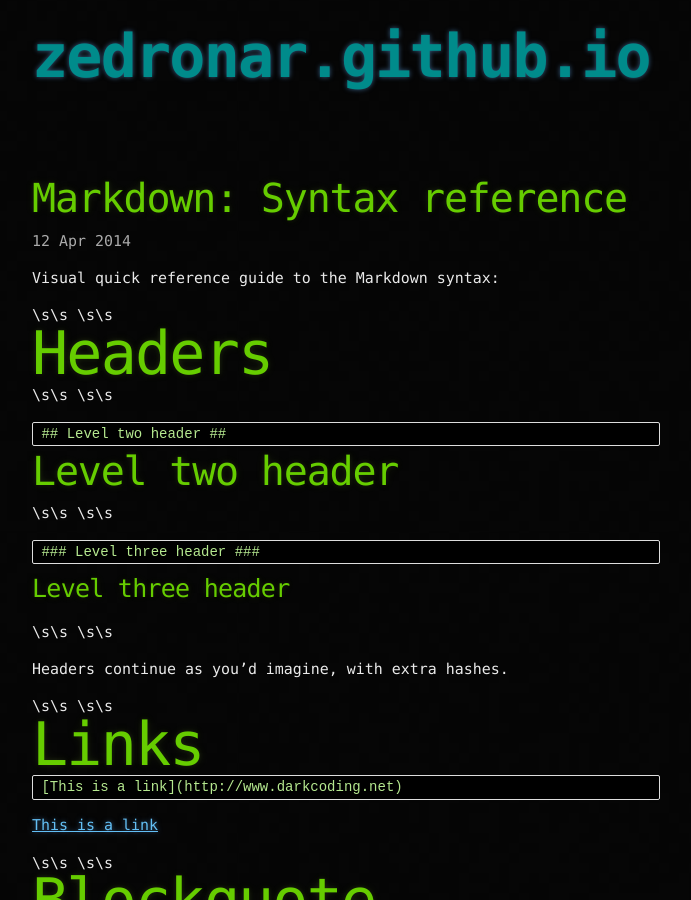
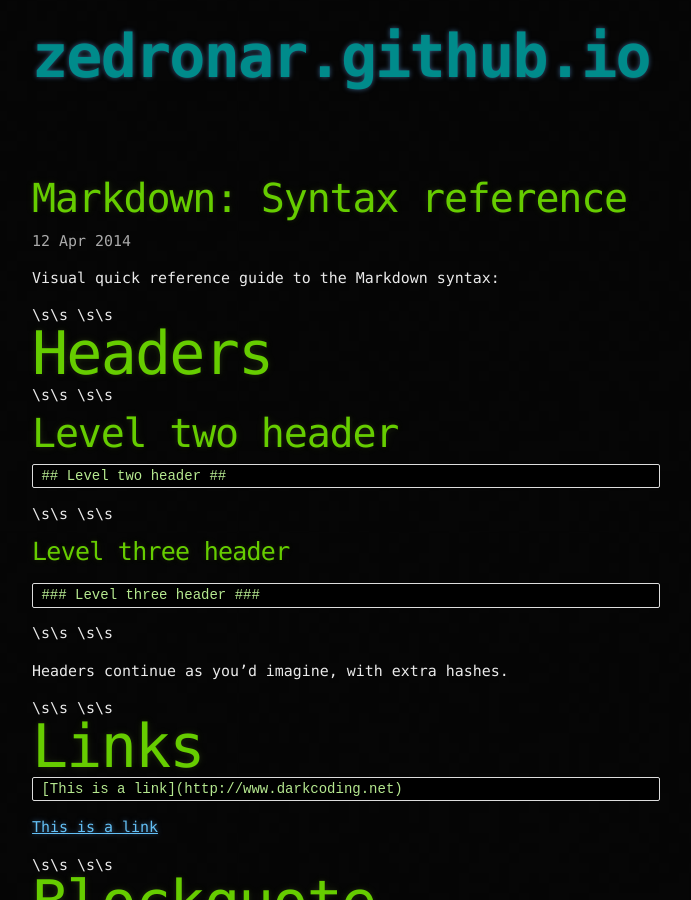
Before and after one commit to 4x3lpri3t0/zedronar.github.io, a Jekyll site: the page built from _posts/2014-04-12-markdown-syntax-quick-reference.markdown, in a window 1280 px wide and 900 px high. Shown: the whole window, without its empty margins (294-985 px from the left). Built offline with Jekyll 4.4.1, drawn with Linux system fonts in a browser that asks for light colours; Markdown is read by kramdown in place of the engine named in the settings; comment, search, counter and statistics services are not loaded.

```diff
--- a/_posts/2014-04-12-markdown-syntax-quick-reference.markdown
+++ b/_posts/2014-04-12-markdown-syntax-quick-reference.markdown
@@ -15,16 +15,16 @@ Visual quick reference guide to the Markdown syntax:
 \s\s
 \s\s
 
+## Level two header ##
+
     ## Level two header ##
-
-## Level two header ##
 
 \s\s
 \s\s
 
+### Level three header ###
+
     ### Level three header ###
-
-### Level three header ###
 
 \s\s
 \s\s
```
